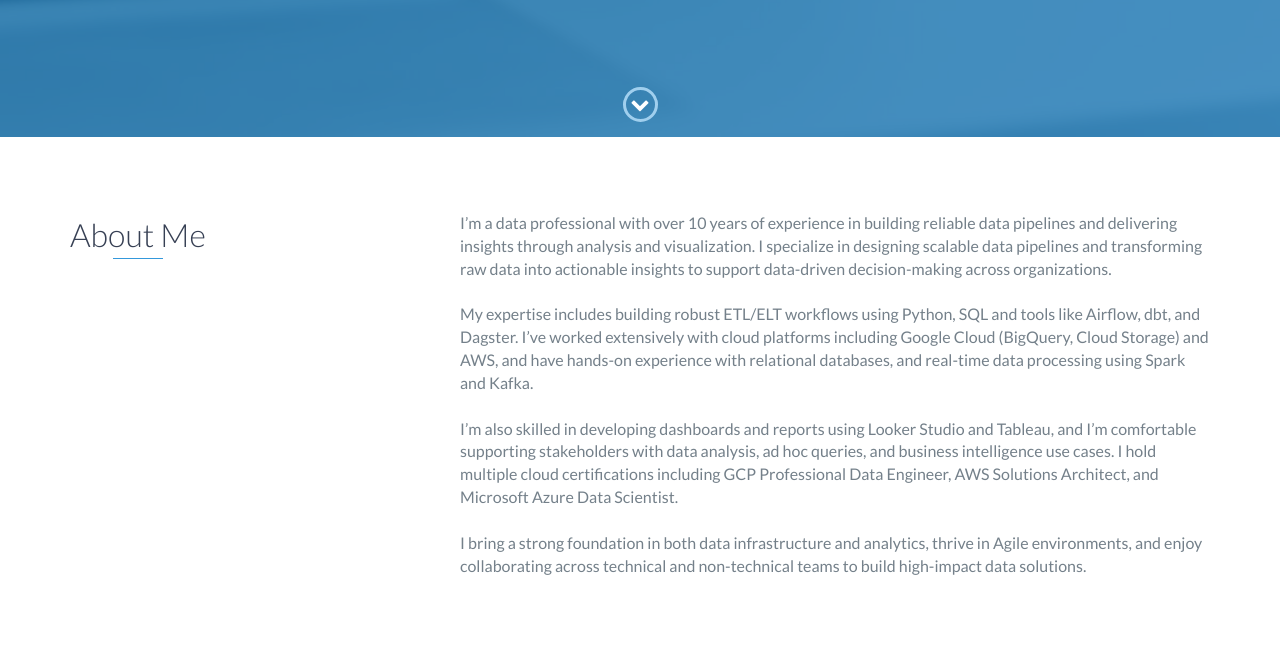
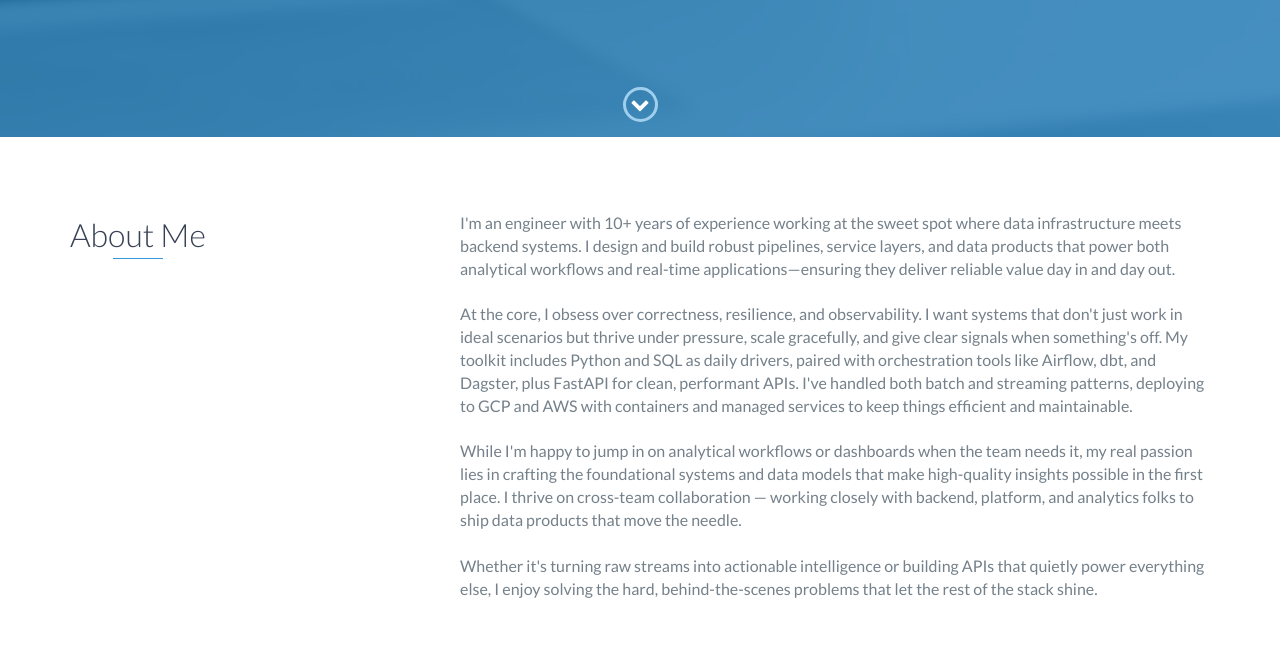
Before and after one commit to jazz-min/jasmin.github.io, a website: page index.html in a window 1280 px wide. Shown: the part 663-1313 px from the top of the page. Drawn offline with nearby package versions, Linux system fonts and the light colour scheme.

Commit message:
Update index.html

```diff
--- a/index.html
+++ b/index.html
@@ -106,32 +106,16 @@
             </div>
             <div class="col-md-8">
                 <p>
-                    I’m a data professional with over 10 years of experience in building reliable data pipelines and
-                    delivering insights through analysis and visualization.
-                    I specialize in designing scalable data pipelines and transforming raw data into actionable
-                    insights
-                    to support data-driven decision-making across organizations.
+                    I'm an engineer with 10+ years of experience working at the sweet spot where data infrastructure meets backend systems. I design and build robust pipelines, service layers, and data products that power both analytical workflows and real-time applications—ensuring they deliver reliable value day in and day out.
                 </p>&nbsp;
                 <p>
-                    My expertise includes building robust ETL/ELT workflows using Python, SQL and tools like
-                    Airflow,
-                    dbt, and Dagster. I’ve worked extensively with cloud platforms including Google Cloud (BigQuery,
-                    Cloud Storage) and AWS, and have hands-on experience with relational databases, and real-time
-                    data
-                    processing using Spark and Kafka.
+                    At the core, I obsess over correctness, resilience, and observability. I want systems that don't just work in ideal scenarios but thrive under pressure, scale gracefully, and give clear signals when something's off. My toolkit includes Python and SQL as daily drivers, paired with orchestration tools like Airflow, dbt, and Dagster, plus FastAPI for clean, performant APIs. I've handled both batch and streaming patterns, deploying to GCP and AWS with containers and managed services to keep things efficient and maintainable.
                 </p>&nbsp;
                 <p>
-                    I’m also skilled in developing dashboards and reports using Looker Studio and Tableau, and I’m
-                    comfortable supporting stakeholders with data analysis, ad hoc queries, and business
-                    intelligence
-                    use cases. I hold multiple cloud certifications including GCP Professional Data Engineer, AWS
-                    Solutions Architect, and Microsoft Azure Data Scientist.
+                    While I'm happy to jump in on analytical workflows or dashboards when the team needs it, my real passion lies in crafting the foundational systems and data models that make high-quality insights possible in the first place. I thrive on cross-team collaboration — working closely with backend, platform, and analytics folks to ship data products that move the needle.
                 </p>&nbsp;
                 <p>
-                    I bring a strong foundation in both data infrastructure and analytics, thrive in Agile
-                    environments,
-                    and enjoy collaborating across technical and non-technical teams to build high-impact data
-                    solutions.
+                    Whether it's turning raw streams into actionable intelligence or building APIs that quietly power everything else, I enjoy solving the hard, behind-the-scenes problems that let the rest of the stack shine.
                 </p>
             </div>
         </div>
```
